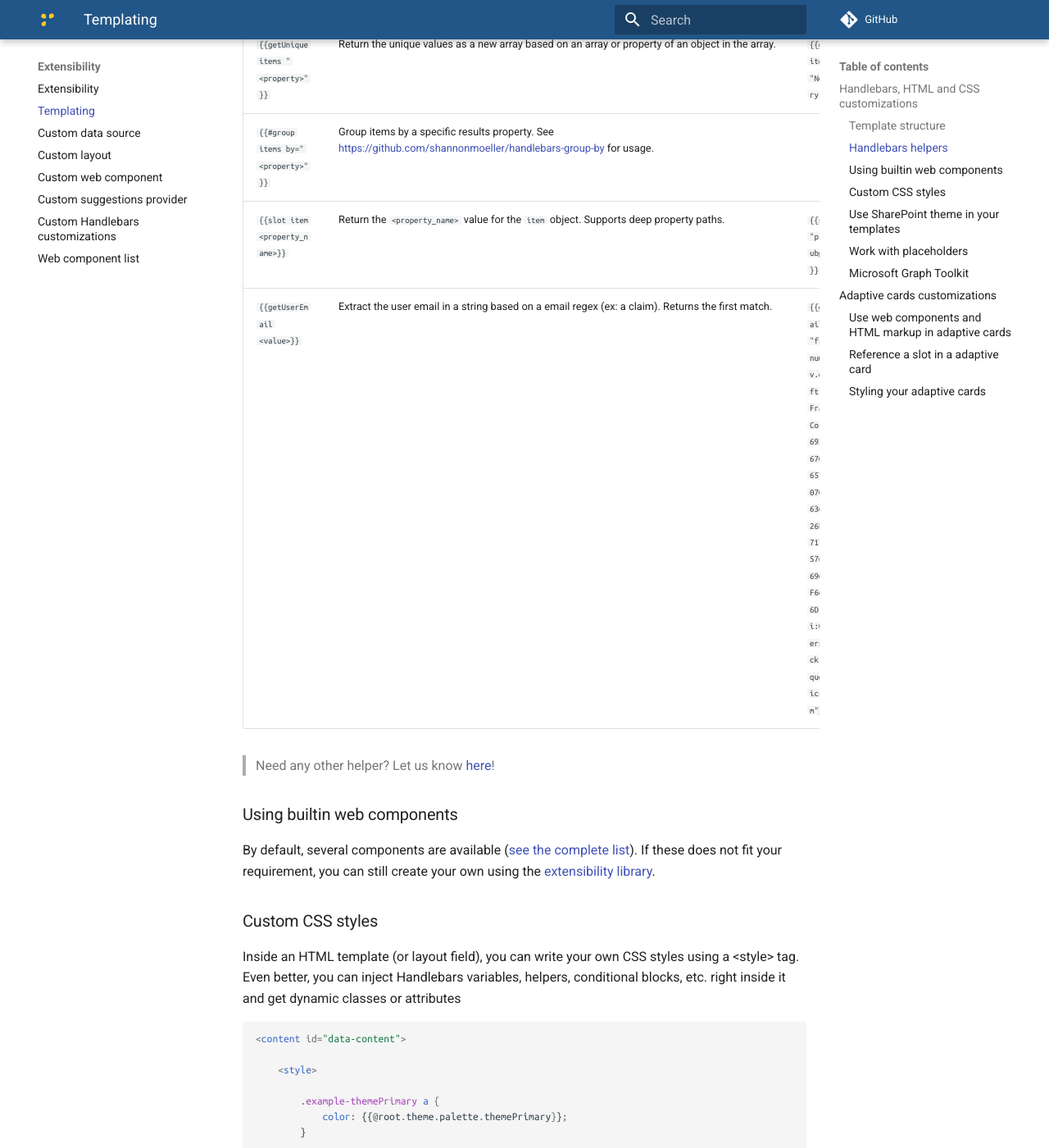
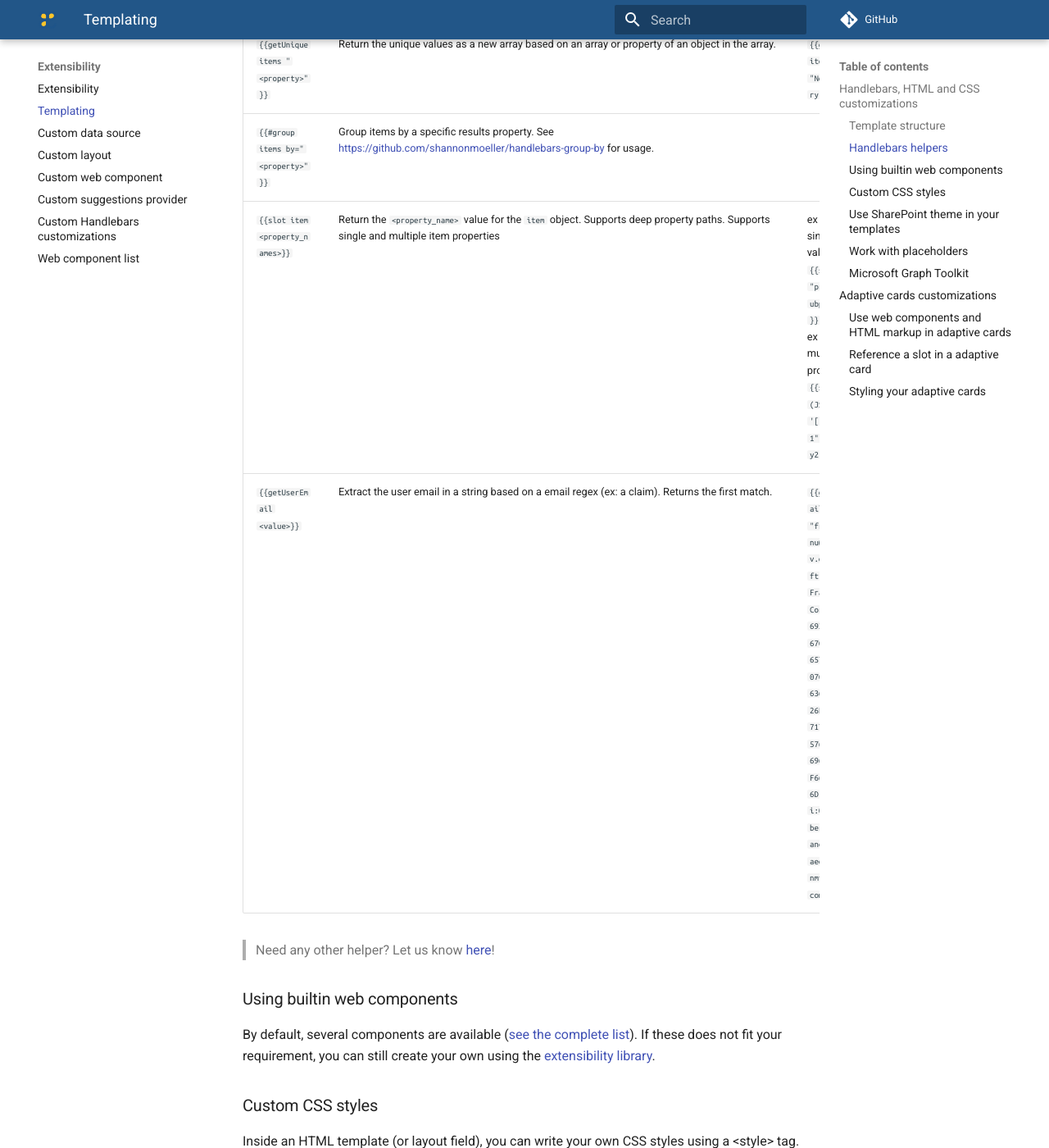
Before and after one commit to aequos-solutions/modern-data-visualizer, an MkDocs documentation site: the page built from docs/extensibility/templating.md, in a window 1280 px wide and 1400 px high, scrolled down 2548 px. Shown: the whole window at 82% size. Built offline with MkDocs 1.6.1 and Material for MkDocs 9.7.7, drawn with Linux system fonts in a browser that asks for light colours; comment, search, counter and statistics services are not loaded.

Commit message:
- Updated slot helper documentation

```diff
--- a/docs/extensibility/templating.md
+++ b/docs/extensibility/templating.md
@@ -49,8 +49,8 @@ The following custom helpers are available in addition to the [handlebars-helper
 `{{getUniqueCount items "<property>"}}` or  `{{getUniqueCount array}}`| Get the unique count of a property over the result set (or another array) or get the unique count of objects in an array. Example: [1,1,1,2,2,4] would return `3`. | `{{getUniqueCount [1,1,1,2,2,4]}}`
 `{{getUnique items "<property>"}}` | Return the unique values as a new array based on an array or property of an object in the array. | `{{getUnique items "NewsCategory"}}`
 `{{#group items by="<property>"}}` | Group items by a specific results property. See [https://github.com/shannonmoeller/handlebars-group-by](https://github.com/shannonmoeller/handlebars-group-by) for usage.
-| `{{slot item <property_name>}}` | Return the `<property_name>` value for the `item` object. Supports deep property paths. | `{{slot item "property.subproperty"}}`
-| `{{getUserEmail <value>}}` | Extract the user email in a string based on a email regex  (ex: a claim). Returns the first match.| `{{getUserEmail "franck.cornu@aequosdev.onmicrosoft.com | Franck Cornu | 693A30232E667C6D656D626572736869707C6672616E636B2E636F726E7540616571756F736465762E6F6E6D6963726F736F66742E636F6D i:0#.f|membership|franck.cornu@aequosdev.onmicrosoft.com"}}`
+| `{{slot item <property_names>}}` | Return the `<property_name>` value for the `item` object. Supports deep property paths. Supports single and multiple item properties | ex with single value: `{{slot item "property.subproperty"}}`<br>ex with multiple properties `{{slot item (JSONparse '["property1","property2"]')}}`
+| `{{getUserEmail <value>}}` | Extract the user email in a string based on a email regex  (ex: a claim). Returns the first match.| `{{getUserEmail "franck.cornu@aequosdev.onmicrosoft.com \| Franck Cornu \| 693A30232E667C6D656D626572736869707C6672616E636B2E636F726E7540616571756F736465762E6F6E6D6963726F736F66742E636F6D i:0#.f\|membership\|franck.cornu@aequosdev.onmicrosoft.com"}}`
 
 > Need any other helper? Let us know [here](https://github.com/aequos-solutions/modern-data-visualizer/issues)!
 
```
